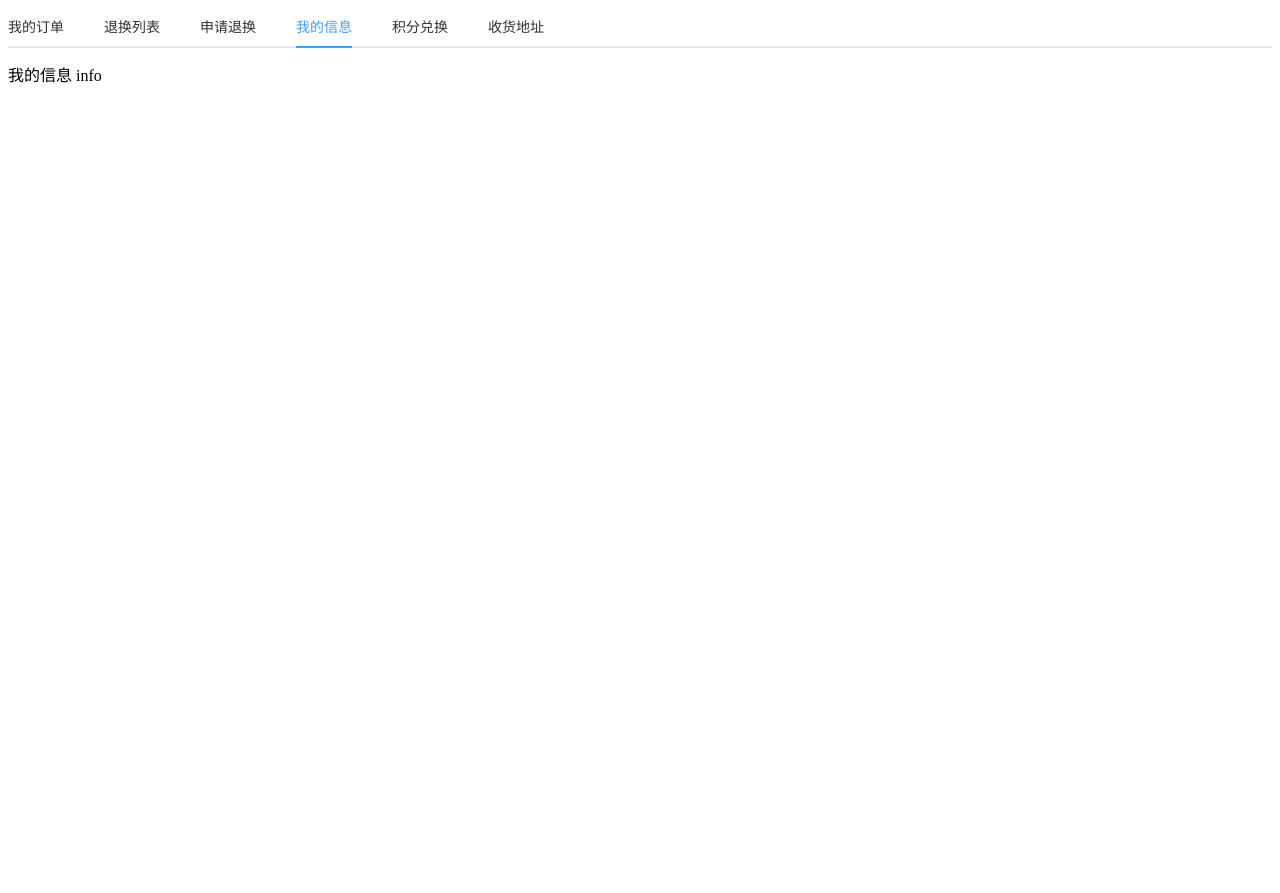
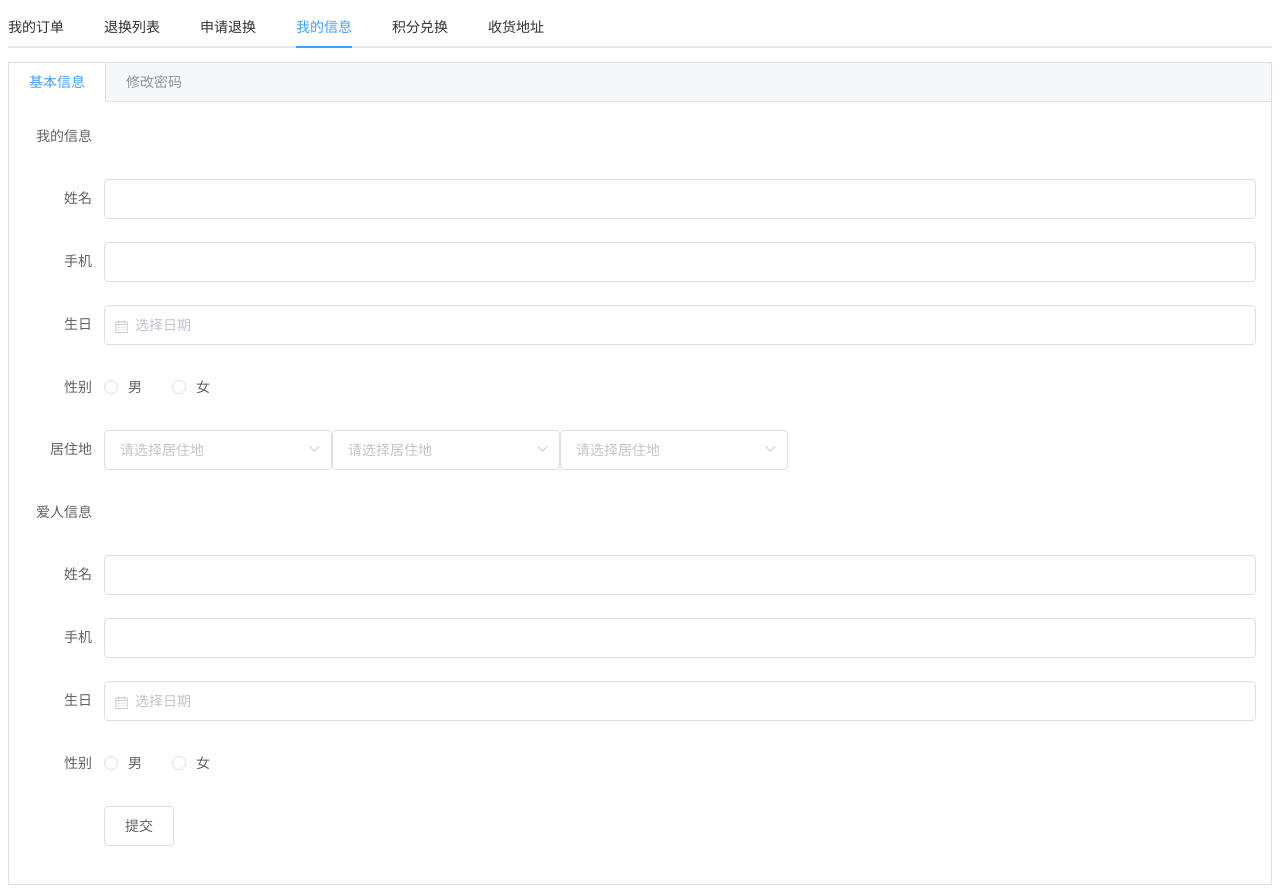
Before and after one commit to AmbitionJs/roseOnly, a Vue app: page /person in a window 1280 px wide. Both pictures are taken after a click on the tab "我的信息". Before the commit the page ends 800 px from the top, so only its background shows below. Built offline with nearby package versions, Linux system fonts and the light colour scheme.

Commit message:
添加我的信息，爱人信息（差纪念日选项）

```diff
--- a/src/components/hsj/Info.vue
+++ b/src/components/hsj/Info.vue
@@ -1,5 +1,149 @@
 <template>
-    <div class="info">
-        我的信息 info
-    </div>
+  <div class="info">
+    <el-tabs type="border-card">
+      <el-tab-pane>
+        <span slot="label">基本信息</span>
+        <el-form ref="form" :model="form" label-width="80px">
+          <!-- 我的信息 -->
+          <el-form-item label="我的信息"></el-form-item>
+          <el-form-item label="姓名">
+            <el-input v-model="form.name"></el-input>
+          </el-form-item>
+          <el-form-item label="手机">
+            <el-input v-model="form.phone"></el-input>
+          </el-form-item>
+          <el-form-item label="生日">
+            <el-col>
+              <el-date-picker
+                type="date"
+                placeholder="选择日期"
+                v-model="form.birth"
+                style="width: 100%;"
+              ></el-date-picker>
+            </el-col>
+          </el-form-item>
+          <el-form-item label="性别">
+            <el-radio-group v-model="form.gender">
+              <el-radio label="男"></el-radio>
+              <el-radio label="女"></el-radio>
+            </el-radio-group>
+          </el-form-item>
+          <el-form-item label="居住地">
+            <el-select v-model="form.region" placeholder="请选择居住地">
+              <el-option label="区域一" value="shanghai"></el-option>
+              <el-option label="区域二" value="beijing"></el-option>
+            </el-select>
+            <el-select v-model="form.region" placeholder="请选择居住地">
+              <el-option label="区域一" value="shanghai"></el-option>
+              <el-option label="区域二" value="beijing"></el-option>
+            </el-select>
+            <el-select v-model="form.region" placeholder="请选择居住地">
+              <el-option label="区域一" value="shanghai"></el-option>
+              <el-option label="区域二" value="beijing"></el-option>
+            </el-select>
+          </el-form-item>
+          <!-- 爱人信息 -->
+          <el-form-item label="爱人信息"></el-form-item>
+          <el-form-item label="姓名">
+            <el-input v-model="lover.name"></el-input>
+          </el-form-item>
+          <el-form-item label="手机">
+            <el-input v-model="lover.phone"></el-input>
+          </el-form-item>
+          <el-form-item label="生日">
+            <el-col>
+              <el-date-picker
+                type="date"
+                placeholder="选择日期"
+                v-model="lover.birth"
+                style="width: 100%;"
+              ></el-date-picker>
+            </el-col>
+          </el-form-item>
+          <el-form-item label="性别">
+            <el-radio-group v-model="lover.gender">
+              <el-radio label="男"></el-radio>
+              <el-radio label="女"></el-radio>
+            </el-radio-group>
+          </el-form-item>
+          <el-form-item>
+            <el-button>提交</el-button>
+          </el-form-item>
+        </el-form>
+      </el-tab-pane>
+      <el-tab-pane>
+        <span slot="label">修改密码</span>
+        修改密码
+      </el-tab-pane>
+    </el-tabs>
+  </div>
 </template>
+
+<style scoped>
+.box-card {
+  width: 49%;
+}
+.box-card:nth-child(1) {
+  float: left;
+}
+.box-card:nth-child(2) {
+  float: right;
+}
+</style>
+
+
+<script>
+export default {
+  data() {
+    return {
+      form: {
+        name: "",
+        region: "",
+        date1: "",
+        date2: "",
+        delivery: false,
+        type: [],
+        resource: "",
+        desc: ""
+      },
+      lover: {
+        name: "",
+        region: "",
+        date1: "",
+        date2: "",
+        delivery: false,
+        type: [],
+        resource: "",
+        desc: ""
+      },
+      tableData: [
+        {
+          date: "2016-05-02",
+          name: "王小虎",
+          address: "上海市普陀区金沙江路 1518 弄"
+        },
+        {
+          date: "2016-05-04",
+          name: "王小虎",
+          address: "上海市普陀区金沙江路 1517 弄"
+        },
+        {
+          date: "2016-05-01",
+          name: "王小虎",
+          address: "上海市普陀区金沙江路 1519 弄"
+        },
+        {
+          date: "2016-05-03",
+          name: "王小虎",
+          address: "上海市普陀区金沙江路 1516 弄"
+        }
+      ]
+    };
+  },
+  methods: {
+    onSubmit() {
+      console.log("submit!");
+    }
+  }
+};
+</script>
```
